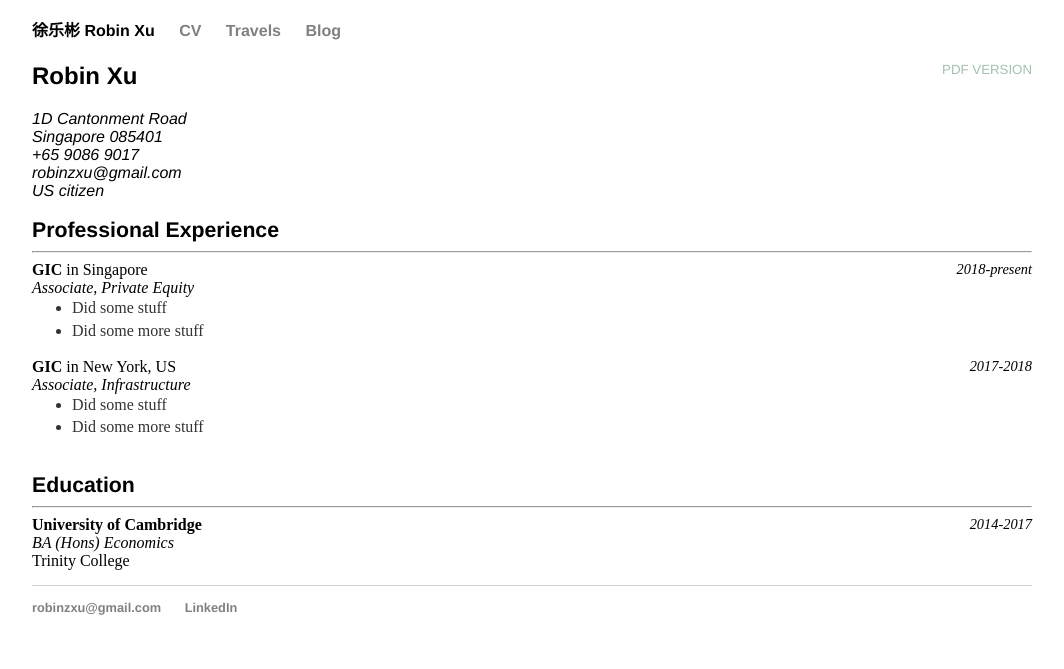
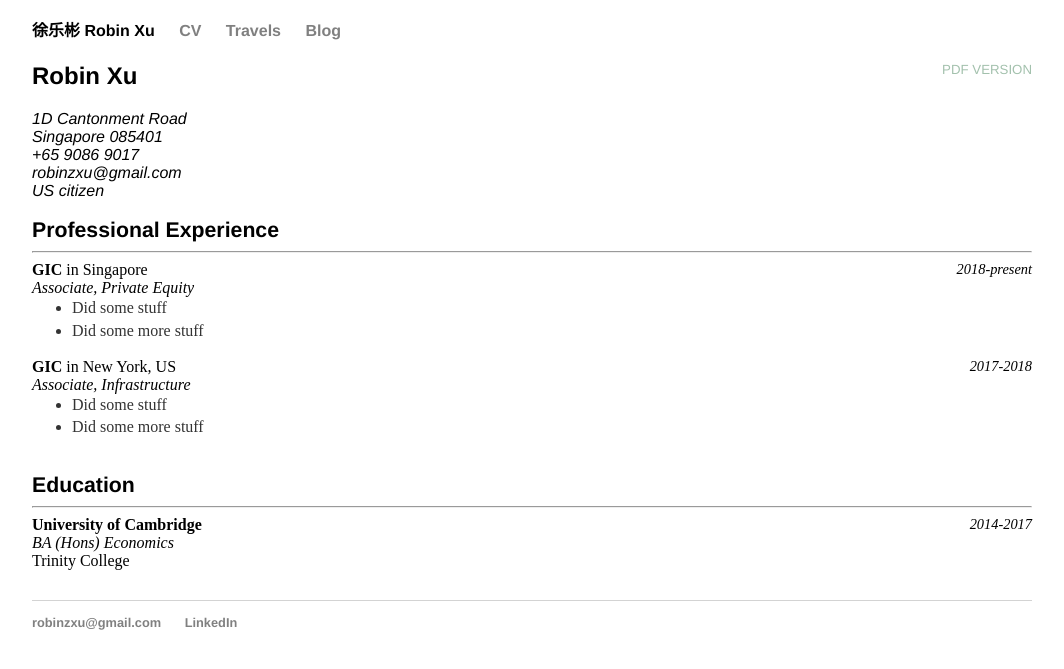
Before and after one commit to robinzxu/robinzxu.github.io, a Jekyll site: the page built from cv/index.html, in a window 1280 px wide. Shown: the top 669 px of the page, without its empty margins (108-1172 px from the left). Built offline with Jekyll 4.4.1, drawn with Linux system fonts in a browser that asks for light colours.

Commit message:
Update main.css

```diff
--- a/css/main.css
+++ b/css/main.css
@@ -72,7 +72,7 @@
 ul.posts li { list-style: square; }
 
 /* CV */
-.cv { margin: 0px 0px 15px; }
+.cv { margin: 0px 0px 30px; }
 .cv h1 { font-size: 2.0em; }
 .cv h2 { font-size: 1.5em; }
 .cv address, .cv .download { font-family: 'Helvetica', 'Arial', 'Sans-Serif'; }
```
